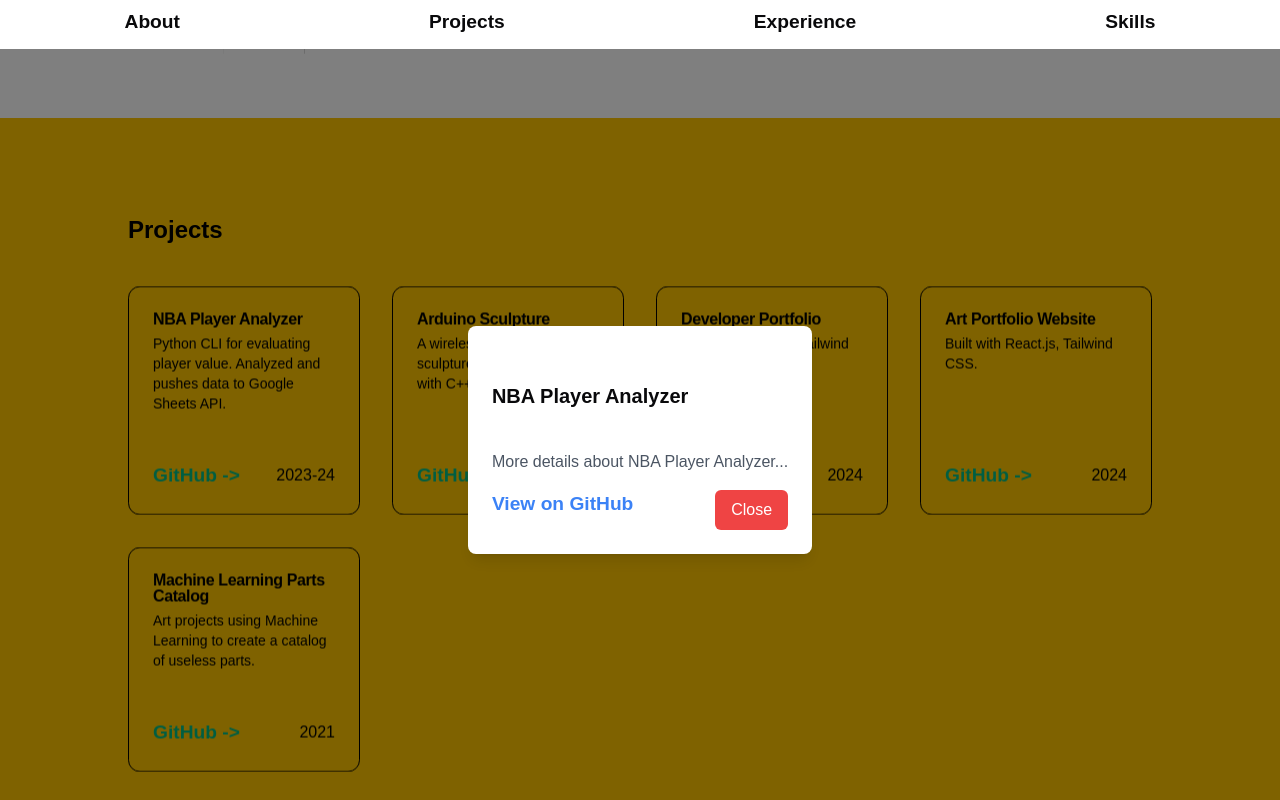
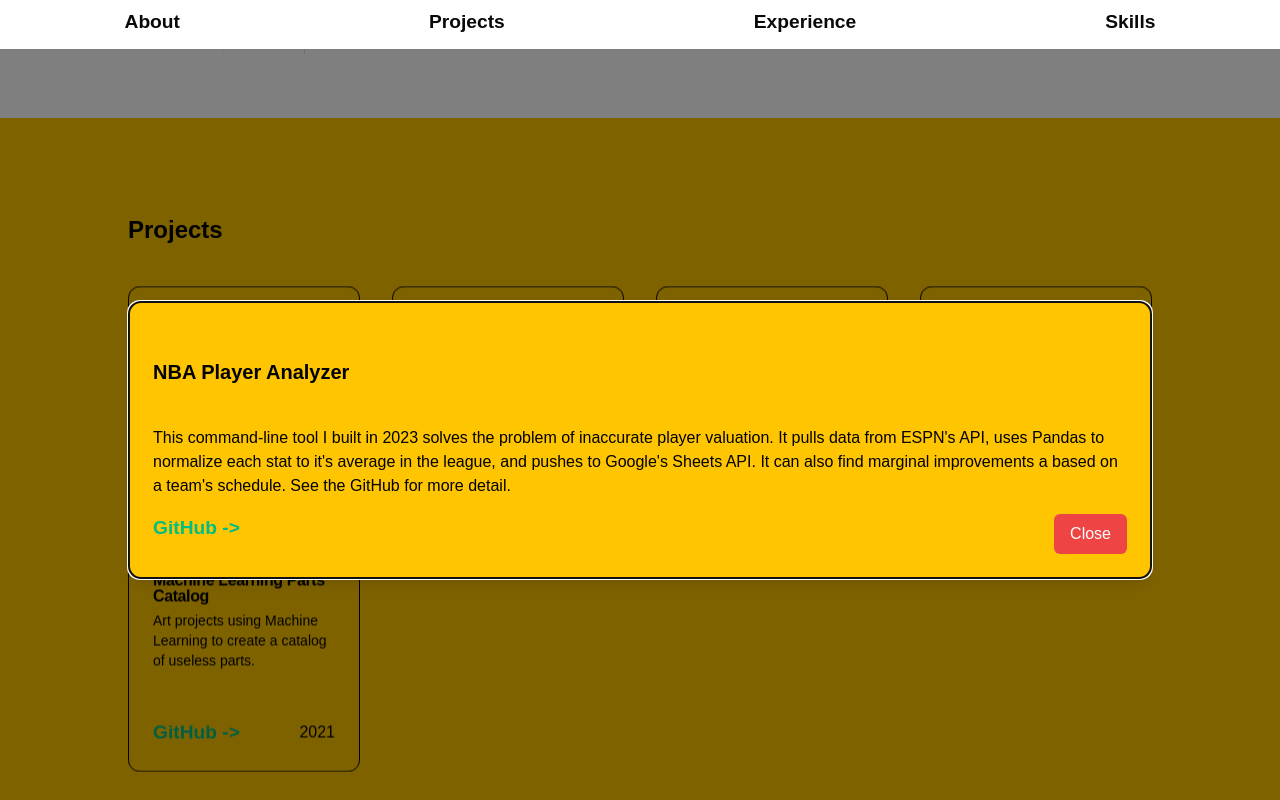
Before and after one commit to martincham/dev.martin, a React (Vite) app: page / in a window 1280 px wide. Both pictures are taken after a click on the element 244 px from the left and 1168 px from the top of the page. Shown: the part 768-1568 px from the top of the page. Built offline with nearby package versions, Linux system fonts and the light colour scheme; a web font is replaced by a local one.

Commit message:
update modal

```diff
--- a/src/sections/ProjectsSection.tsx
+++ b/src/sections/ProjectsSection.tsx
@@ -19,7 +19,8 @@ const projects = [
       "Python CLI for evaluating player value. Analyzed and pushes data to Google Sheets API.",
     github: "https://github.com/martincham/espn-nba-fantasy-analyzer",
     year: "2023-24",
-    details: "More details about NBA Player Analyzer...",
+    details:
+      "This command-line tool I built in 2023 solves the problem of inaccurate player valuation. It pulls data from ESPN's API, uses Pandas to normalize each stat to it's average in the league, and pushes to Google's Sheets API. It can also find marginal improvements a based on a team's schedule. See the GitHub for more detail.",
   },
   {
     title: "Arduino Sculpture",
@@ -96,21 +97,21 @@ const ProjectsSection = () => {
       <ReactModal
         isOpen={!!selectedProject}
         onRequestClose={() => setSelectedProject(null)}
-        className="bg-white p-6 max-w-lg mx-auto rounded-lg shadow-lg mt-20 outline-none"
+        className="bg-golden text-black p-6 w-[80vw] mx-auto rounded-xl shadow-lg mt-20 border border-black"
         overlayClassName="fixed inset-0 bg-black bg-opacity-50 flex justify-center items-center"
       >
         {selectedProject && (
           <div>
-            <h2 className="text-xl font-bold">{selectedProject.title}</h2>
-            <p className="text-gray-600 mt-2">{selectedProject.details}</p>
+            <h2 className="text-xl ">{selectedProject.title}</h2>
+            <p className="mt-2">{selectedProject.details}</p>
             <div className="mt-4 flex justify-between">
               <a
                 href={selectedProject.github}
-                className="text-blue-500 hover:underline"
+                className="link"
                 target="_blank"
                 rel="noopener noreferrer"
               >
-                View on GitHub
+                GitHub -{">"}
               </a>
               <button
                 onClick={() => setSelectedProject(null)}
```
